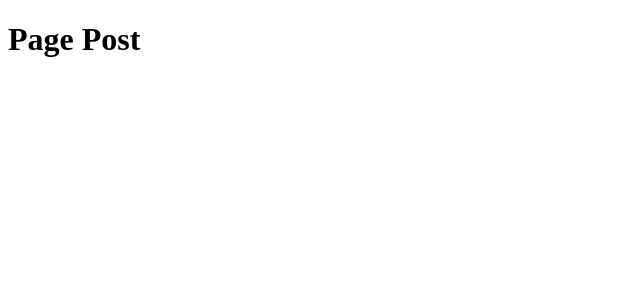
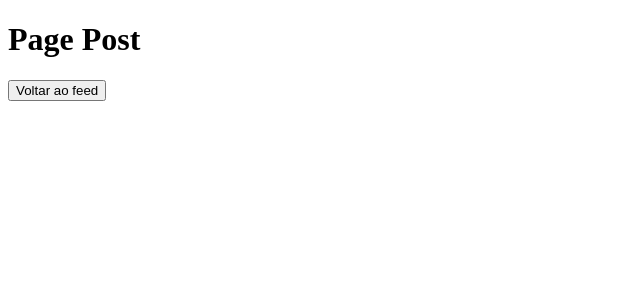
Before and after one commit to klebermkardel/cruder, a React (Create React App) app: page /post in a window 1280 px wide. Shown: the top 300 px of the page, without its empty margins (0-640 px from the left). Built offline with nearby package versions, Linux system fonts and the light colour scheme.

Commit message:
:sparkles: feat: Cria botões de navegação entre as páginas

```diff
--- a/src/pages/feed.js
+++ b/src/pages/feed.js
@@ -1,9 +1,15 @@
 import React from 'react';
+
+import { Link } from 'react-router-dom';
 
 function Feed() {
     return(
         <div>
             <h1>Page Feed</h1>
+
+            <Link to="/post">
+            <button>Novo Post</button>
+            </Link>
         </div>
     )
 }
--- a/src/pages/post.js
+++ b/src/pages/post.js
@@ -1,9 +1,15 @@
 import React from 'react';
+
+import { Link } from 'react-router-dom';
 
 function Post() {
     return(
         <div>
             <h1>Page Post</h1>
+
+            <Link to="/">
+                <button>Voltar ao feed</button>
+            </Link>
         </div>
     )
 }
```
